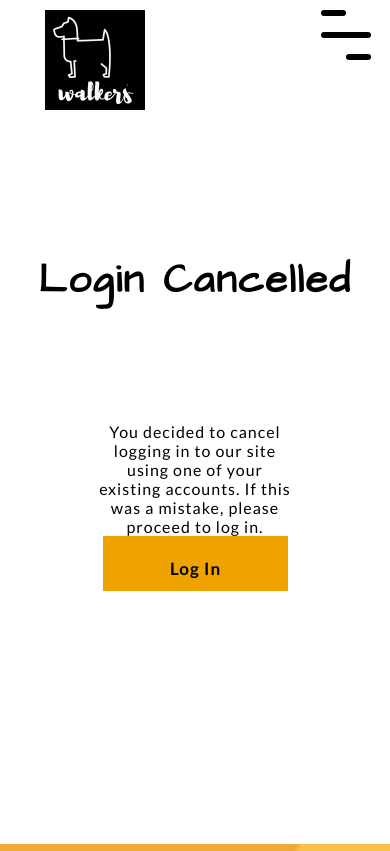
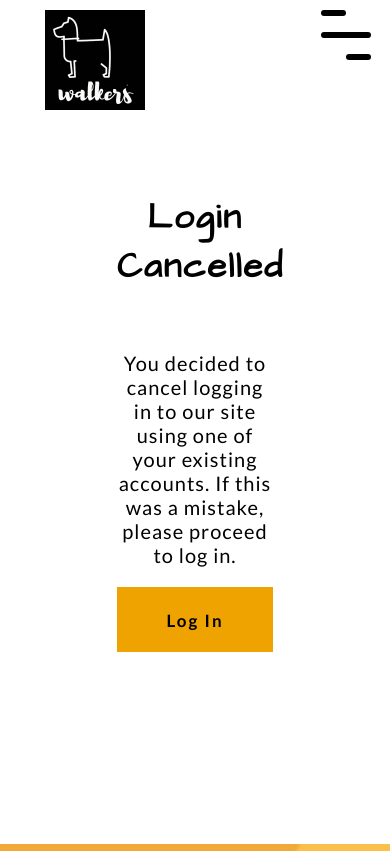
Before and after one commit to Izabela88/walkers-website, a Django app: a page that uses templates/socialaccount/login_cancelled.html in a window 390 px wide. Shown: the top 851 px of the page. Run offline with Django 3.2, Linux system fonts and the light colour scheme; some libraries are stand-ins or nearby versions.

Commit message:
Add style to socialaccount templates, add media query for register and login section

```diff
--- a/static/css/style.css
+++ b/static/css/style.css
@@ -949,6 +952,40 @@ li {
 #id_is_petsitter_social {
   height: 35px;
   width: 25px;
+  margin-top: 20px;
+}
+
+
+/* social section templates */
+.social-section {
+  height: 100vh;
+}
+
+.social-heading {
+  width: 40%;
+}
+
+.social-heading h1, h2 {
+  font-size: 35px;
+  margin-bottom: 25px;
+}
+
+
+.social-heading p {
+  font-size: 20px;
+}
+
+.social-cancelled-box {
+  width: 40%;
+  margin-top: 35px;
+}
+
+.social-cancelled-box p{
+  font-size: 20px;
+}
+
+.social-button {
+  width: 100%;
   margin-top: 20px;
 }
 
--- a/templates/socialaccount/login_cancelled.html
+++ b/templates/socialaccount/login_cancelled.html
@@ -6,17 +6,19 @@
 
 {% block content %}
 
-<section class="logout">
+<section class="social-section">
     <div class="container center">
-            <div class="logout-heading">
+            <div class="social-heading">
                 <h2>{% trans "Login Cancelled" %}</h1>
             </div>
-            <div class="login-cancelled-box">
+            <div class="social-cancelled-box">
                 {% url 'account_login' as login_url %}
                 {% blocktrans %}
                 <p>You decided to cancel logging in to our site using one of your existing accounts. If this was a mistake, please proceed to log in.</p>
                 {% endblocktrans %}
-                <a class="button button-bright back-button" href="{{login_url}}">Log In</a>
+                <div class="social-button center button-bright button">
+                    <a href="{{login_url}}">Log In</a>
+                </div>
             </div>
     </div>
 </section>
--- a/user/forms.py
+++ b/user/forms.py
@@ -5,7 +5,7 @@ from user.models import WalkerProfile
 
 
 class ExtendedSignupForm(SignupForm):
-    is_petsitter = forms.BooleanField(required=False,label='Mark the box below if you are a pet sitter/dog walker')
+    is_petsitter = forms.BooleanField(required=False,label='Mark the box only if you are a pet sitter/dog walker')
     def save(self, request):
         user = super(ExtendedSignupForm, self).save(request)
         user.save()
```
Also changed, not shown: other parts of static/css/style.css (+38 -11 lines), templates/socialaccount/authentication_error.html (added, +17 -0 lines), templates/socialaccount/login.html (added, +34 -0 lines), templates/socialaccount/signup.html (added, +28 -0 lines).
